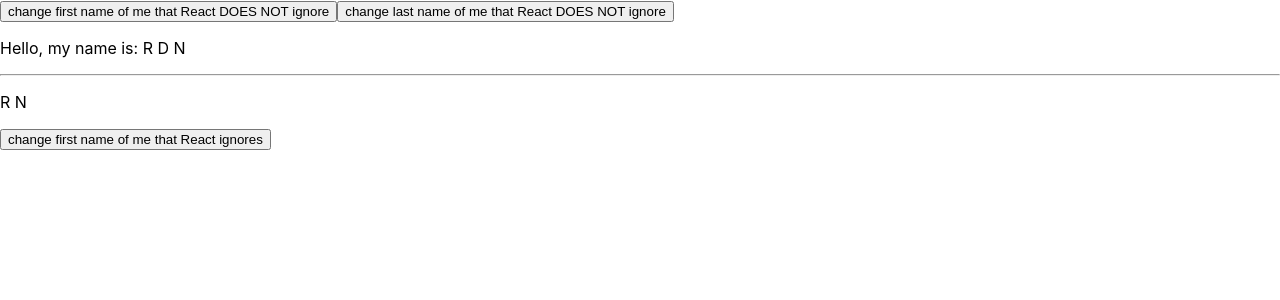
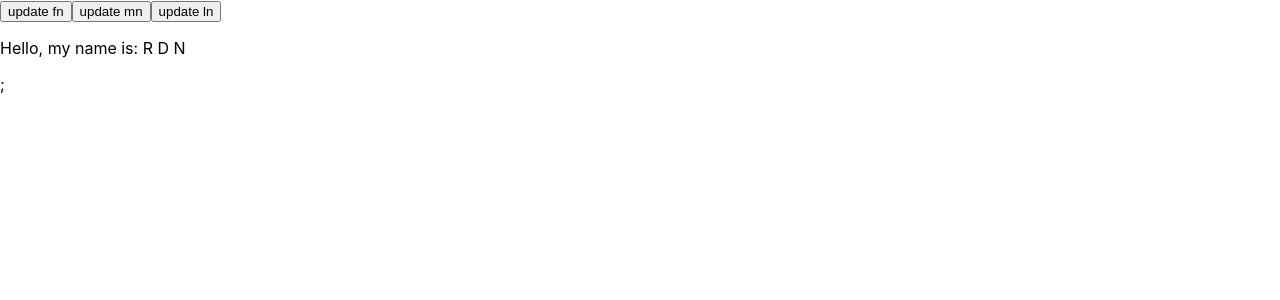
Before and after one commit to rodnolan/2022-10-react, a React (Create React App) app: page / in a window 1280 px wide. Shown: the top 300 px of the page. Built offline with nearby package versions, Linux system fonts and the light colour scheme.

Commit message:
Day 7 AM Session 2

```diff
--- a/src/App2.js
+++ b/src/App2.js
@@ -8,13 +8,9 @@ export const App2 = () => {
     ln: 'N',
     mn: 'D'
   }
-
   const [meState, setMeState] = useState(me);
 
-  return <>
-
-    <button onClick={
-      () => {
+  const firstNameUpdater = (event) => {
     console.table(meState);
     setMeState(
       {
@@ -25,9 +21,8 @@ export const App2 = () => {
     ); // me.fn = 'Mickey'; // mutate React state
     console.table(meState);
   }
-    }>change first name of me that React DOES NOT ignore</button>
-    <button onClick={
-      () => {
+
+  function lastNameUpdater() {
     console.table(meState);
     setMeState({
       ...meState,
@@ -35,7 +30,10 @@ export const App2 = () => {
     }); // me.ln = 'Mouse'; // mutate React state
     console.table(meState);
   }
-    }>change last name of me that React DOES NOT ignore</button>
+
+  return <>
+    <button onClick={firstNameUpdater}>change first name of me that React DOES NOT ignore</button>
+    <button onClick={lastNameUpdater}>change last name of me that React DOES NOT ignore</button>
     {/* <p>{meState.fn} {meState.mn} {meState.ln}</p> */}
     <Person name={meState} />
 
--- /dev/null
+++ b/src/App2AsClass.js
@@ -0,0 +1,52 @@
+import {Component} from "react";
+import { Person } from "./Person";
+
+export class App2AsClass extends Component {
+
+  constructor(props) {
+    // pass props to super
+    super(props);
+
+    // define default state
+    this.state = {
+      fn: 'R',
+      ln: 'N',
+      mn: 'D'
+    }
+
+    // bind event handler functions
+    this.firstNameUpdater = this.firstNameUpdater.bind(this);
+    this.lastNameUpdater = this.lastNameUpdater.bind(this);
+
+  }
+
+  lastNameUpdater() {
+    // console.log(this);
+    this.setState({ln: 'Dylan'})
+  }
+  firstNameUpdater() {
+    // console.log(this);
+    this.setState({fn: 'Bob'})
+  }
+
+  render() {
+    return <>
+
+      <button onClick={this.firstNameUpdater}>update fn</button>
+
+      <button onClick={() => {
+        // console.log(this);
+        this.setState({mn: 'Allen'})
+      }}>update mn</button>
+
+      <button onClick={this.lastNameUpdater}>update ln</button>
+
+      <Person name={this.state}/>;
+    </>
+  }
+
+  // componentDidCatch
+  // componentDidUpdate
+  // shouldComponentUpdate
+
+}
--- a/src/index.js
+++ b/src/index.js
@@ -1,17 +1,19 @@
 import React from 'react';
 import ReactDOM from 'react-dom/client';
-import { App2 } from './App2';
+import { App2AsClass } from './App2AsClass';
 import './index.css';
 // import App from './App';
+// import { App2 } from './App2';
 import reportWebVitals from './reportWebVitals';
 // import { ReactChallenge1 } from './challenges/day6/ReactChallenge1';
 
 const root = ReactDOM.createRoot(document.getElementById('root'));
 root.render(
   <React.StrictMode>
+    {/* <ReactChallenge1 /> */}
     {/* <App /> */}
-    {/* <ReactChallenge1 /> */}
-    <App2 />
+    {/* <App2 /> */}
+    <App2AsClass />
   </React.StrictMode>
 );
 
```
Lines whose indentation alone changed are shown as unchanged.
